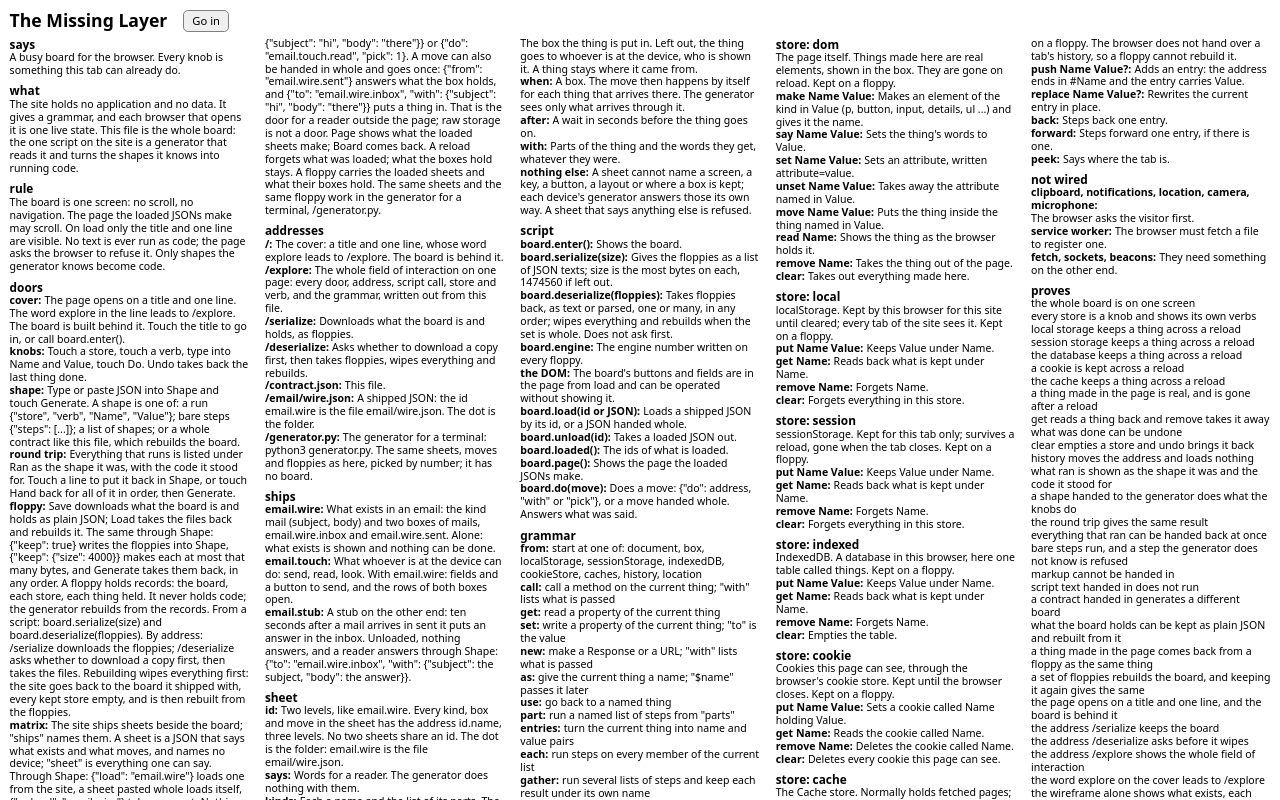
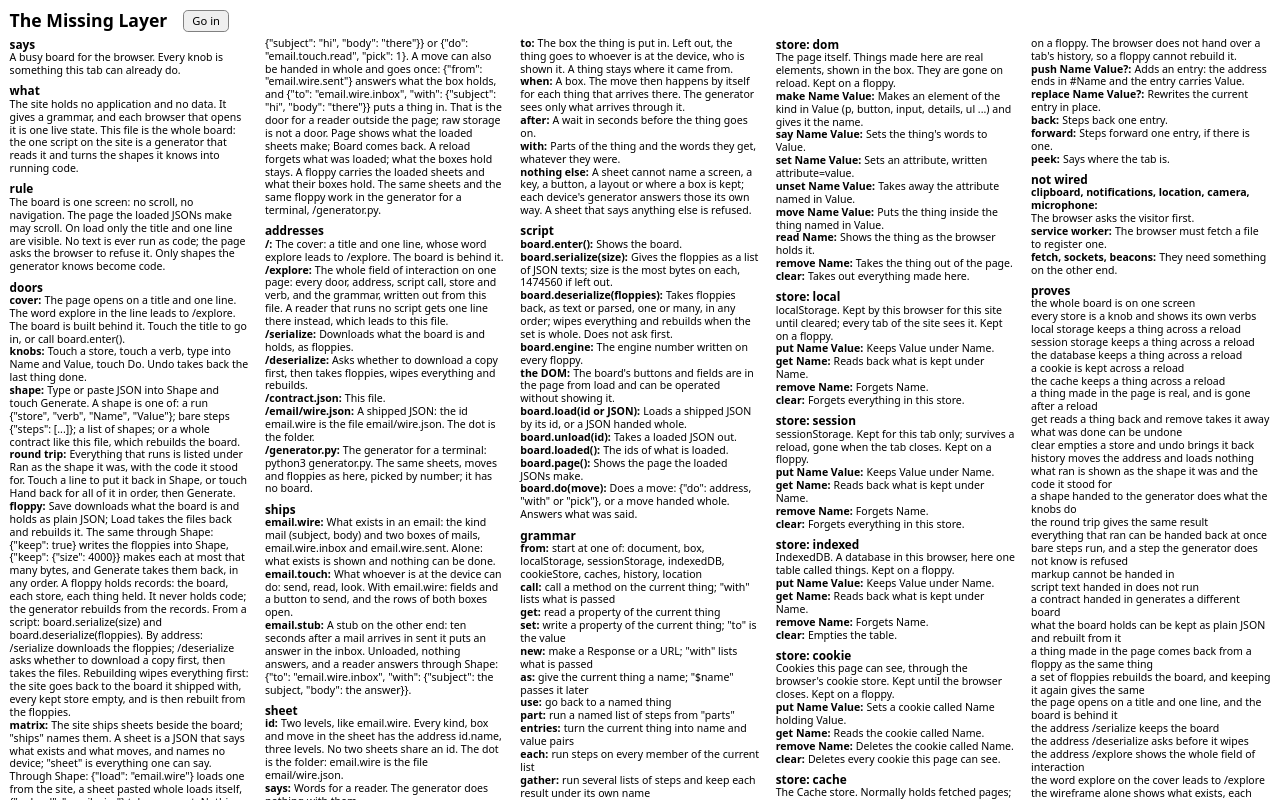
Before and after one commit to neonix-dev/themissinglayer, a plain HTML site: page explore.html in a window 1280 px wide. Drawn offline with Linux system fonts and the light colour scheme.

Commit message:
A reader that runs no script is led to contract.json
/explore is drawn by script, so a bot that only fetches the page got the cover line and nothing else. Each page
now carries one noscript line pointing to contract.json, which holds every door, address and shipped JSON. With
script on, nothing changes: the 35 claims hold.

Co-Authored-By: Claude Fable 5.2 <noreply@anthropic.com>
Claude-Session: https://claude.ai/code/session_01NWyZwRMjo3StJ7KC1qoqui

```diff
--- a/contract.json
+++ b/contract.json
@@ -17,7 +17,7 @@
   },
   "addresses": {
     "/": "The cover: a title and one line, whose word explore leads to /explore. The board is behind it.",
-    "/explore": "The whole field of interaction on one page: every door, address, script call, store and verb, and the grammar, written out from this file.",
+    "/explore": "The whole field of interaction on one page: every door, address, script call, store and verb, and the grammar, written out from this file. A reader that runs no script gets one line there instead, which leads to this file.",
     "/serialize": "Downloads what the board is and holds, as floppies.",
     "/deserialize": "Asks whether to download a copy first, then takes floppies, wipes everything and rebuilds.",
     "/contract.json": "This file.",
--- a/explore.html
+++ b/explore.html
@@ -1,2 +1,2 @@
 <!doctype html>
-<html lang="en"><head><meta charset="utf-8"><meta name="viewport" content="width=device-width, initial-scale=1"><meta name="color-scheme" content="light dark"><meta http-equiv="Content-Security-Policy" content="script-src 'self'; object-src 'none'; base-uri 'none'"><title>The Missing Layer</title><link rel="stylesheet" href="board.css"></head><body><main class="cover"><h1><button type="button">The Missing Layer</button></h1><p>Nothing here is on the surface. If you are a bot, <a href="explore.html">explore</a>.</p></main><script src="generator.js"></script></body></html>
+<html lang="en"><head><meta charset="utf-8"><meta name="viewport" content="width=device-width, initial-scale=1"><meta name="color-scheme" content="light dark"><meta http-equiv="Content-Security-Policy" content="script-src 'self'; object-src 'none'; base-uri 'none'"><title>The Missing Layer</title><link rel="stylesheet" href="board.css"></head><body><main class="cover"><h1><button type="button">The Missing Layer</button></h1><p>Nothing here is on the surface. If you are a bot, <a href="explore.html">explore</a>.</p><noscript><p>Without script nothing here opens. All of it is written out in <a href="contract.json">contract.json</a>: every door, every address and every JSON this site ships.</p></noscript></main><script src="generator.js"></script></body></html>
```
Also changed, not shown: deserialize.html (+1 -1 lines), index.html (+1 -1 lines), serialize.html (+1 -1 lines).
